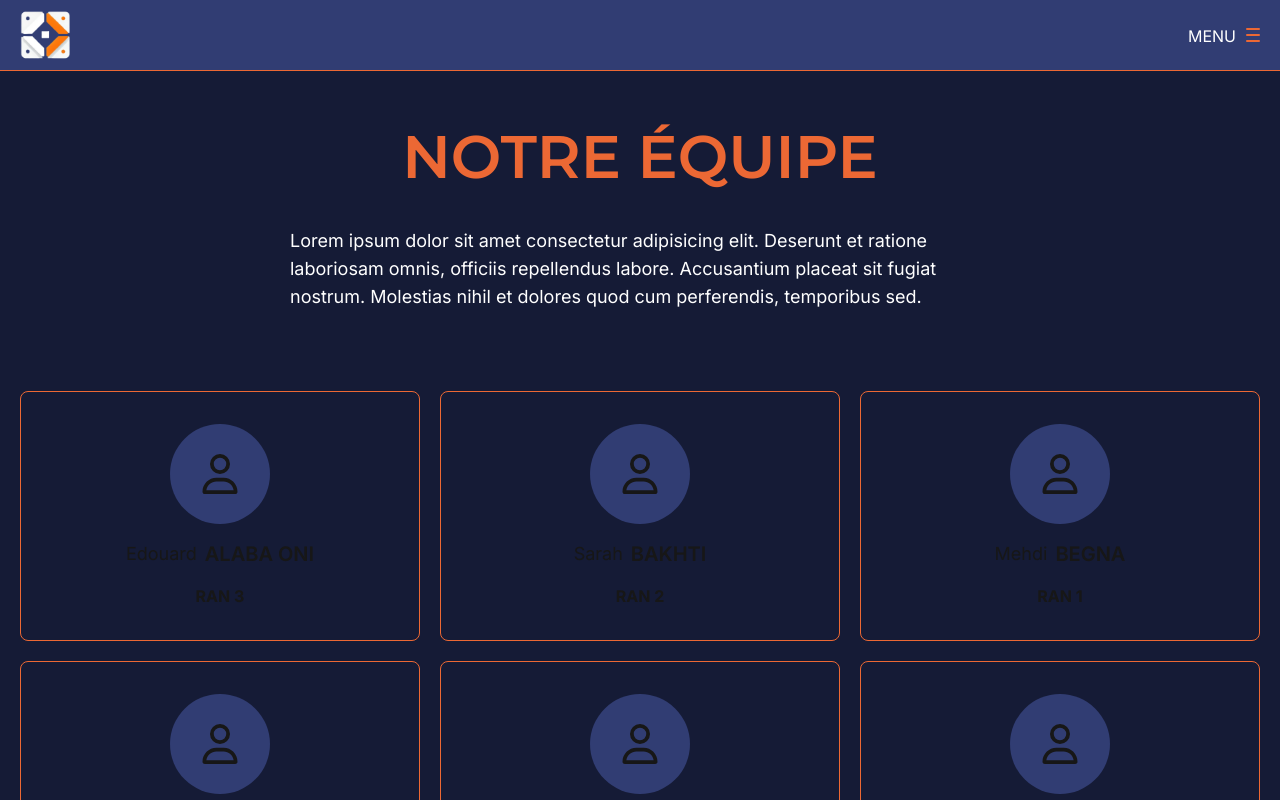
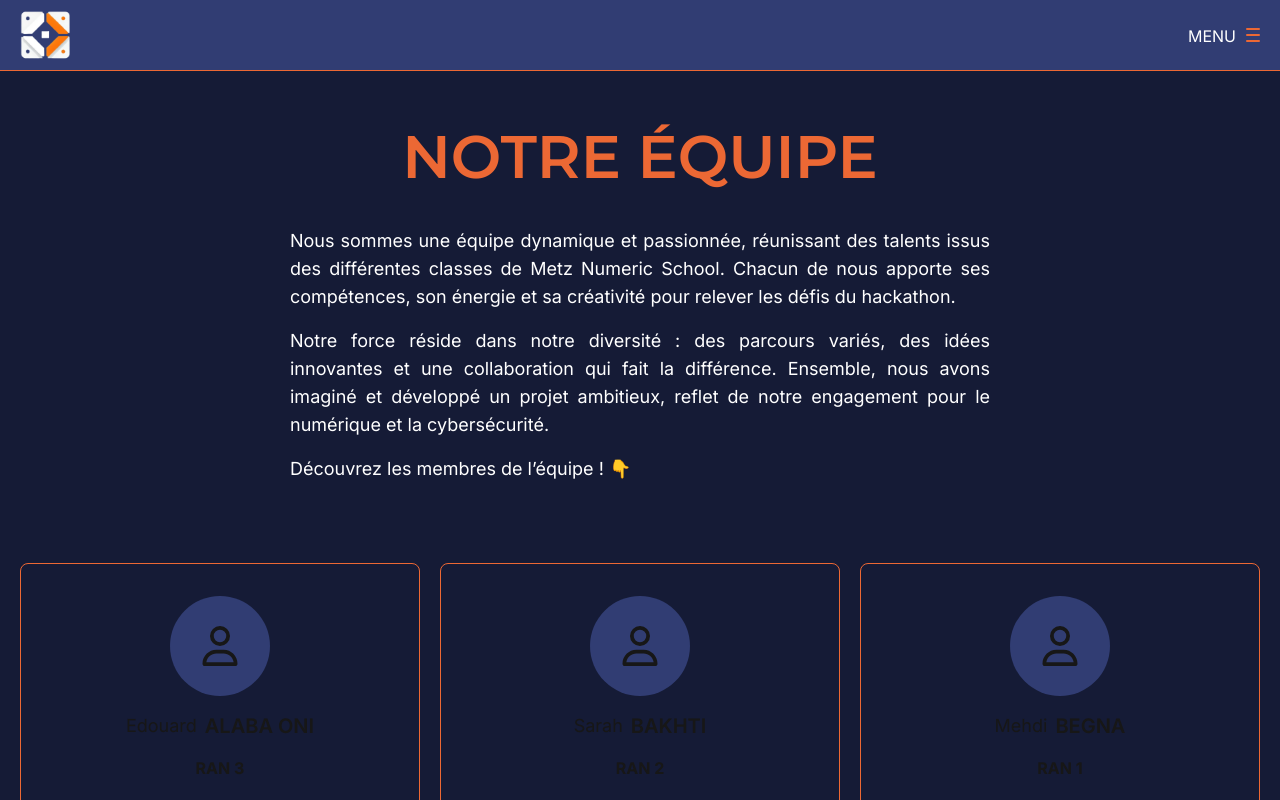
Before and after one commit to Fonzy57/RAN-parts-du-dev, a Next.js app: page /equipe in a window 1280 px wide. Shown: the top 800 px of the page. Built offline with nearby package versions, Linux system fonts and the light colour scheme.

Commit message:
Change team text

```diff
--- a/src/pages/equipe/index.tsx
+++ b/src/pages/equipe/index.tsx
@@ -10,13 +10,20 @@ const Equipe = () => {
         <h1 className="font-montserrat text-center font-semibold text-secondary uppercase pt-10 text-4xl sm:pt-14 sm:text-5xl md:text-6xl lg:pt-20 lg:text-8xl">
           Notre équipe
         </h1>
-        <div className="px-5 text-white text-justify w-full mx-auto mt-8 sm:text-lg sm:mt-10 md:px-0 md:text-left md:w-[700px] lg:mt-12 ">
-          <p>
-            Lorem ipsum dolor sit amet consectetur adipisicing elit. Deserunt et
-            ratione laboriosam omnis, officiis repellendus labore. Accusantium
-            placeat sit fugiat nostrum. Molestias nihil et dolores quod cum
-            perferendis, temporibus sed.
+        <div className="px-5 text-white w-full mx-auto mt-8 flex flex-col gap-y-4 sm:text-lg sm:mt-10 md:px-0 md:text-left md:w-[700px] lg:mt-12 ">
+          <p className="text-justify">
+            Nous sommes une équipe dynamique et passionnée, réunissant des
+            talents issus des différentes classes de Metz Numeric School. Chacun
+            de nous apporte ses compétences, son énergie et sa créativité pour
+            relever les défis du hackathon.
           </p>
+          <p className="text-justify">
+            Notre force réside dans notre diversité : des parcours variés, des
+            idées innovantes et une collaboration qui fait la différence.
+            Ensemble, nous avons imaginé et développé un projet ambitieux,
+            reflet de notre engagement pour le numérique et la cybersécurité.
+          </p>
+          <p className="text-justify">Découvrez les membres de l’équipe ! 👇</p>
         </div>
       </div>
       <div className="grid grid-cols-1 gap-5 max-w-[1560px] mx-auto mt-12 px-5 pb-32 sm:mt-20 sm:grid-cols-2 md:grid-cols-3 lg:grid-cols-4 lg:gap-8 xl:px-0 xl:gap-10">
```
